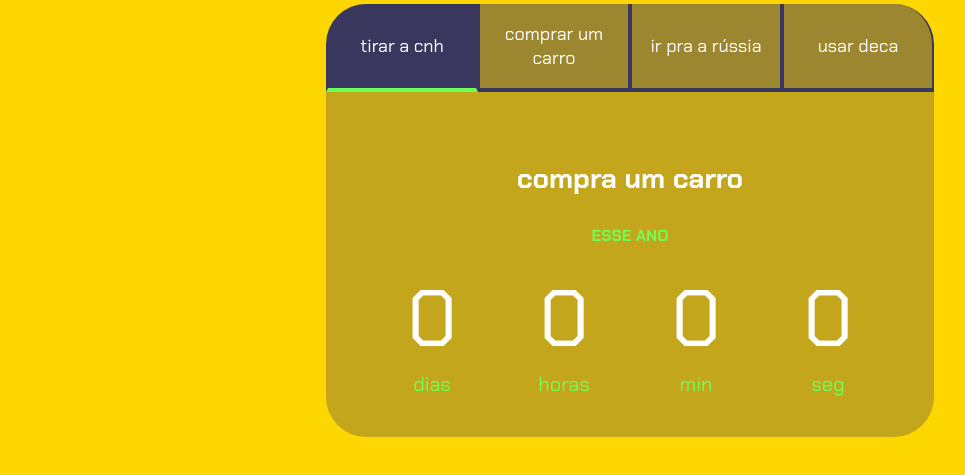
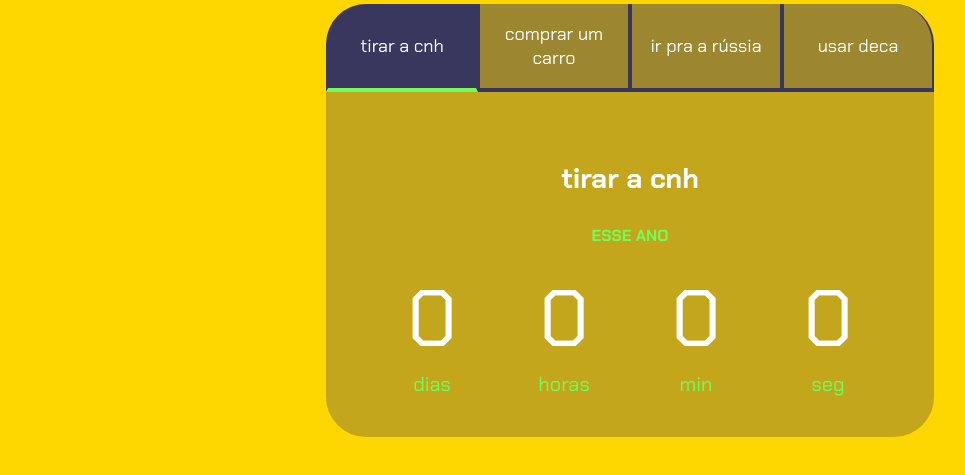
Before and after one commit to TRINDADE06/2-trimestree, a plain HTML site: page index.html in a window 1280 px wide. Shown: the part 99-574 px from the top of the page, without its empty margins (10-975 px from the left). Drawn offline with Linux system fonts and the light colour scheme.

Commit message:
Update index.html

```diff
--- a/index.html
+++ b/index.html
@@ -20,7 +20,7 @@
             </div>
             <div class="abas-textos">
                 <div class="aba-conteudo ativo">
-                    <h3 class="aba-conteudo-titulo-principal">compra um carro</h3>
+                    <h3 class="aba-conteudo-titulo-principal">tirar a cnh</h3>
                     <h4 class="aba-conteudo-titulo-secundario">esse ano</h4>
                     <div class="contador">
                         <div class="contador-digito">
```
